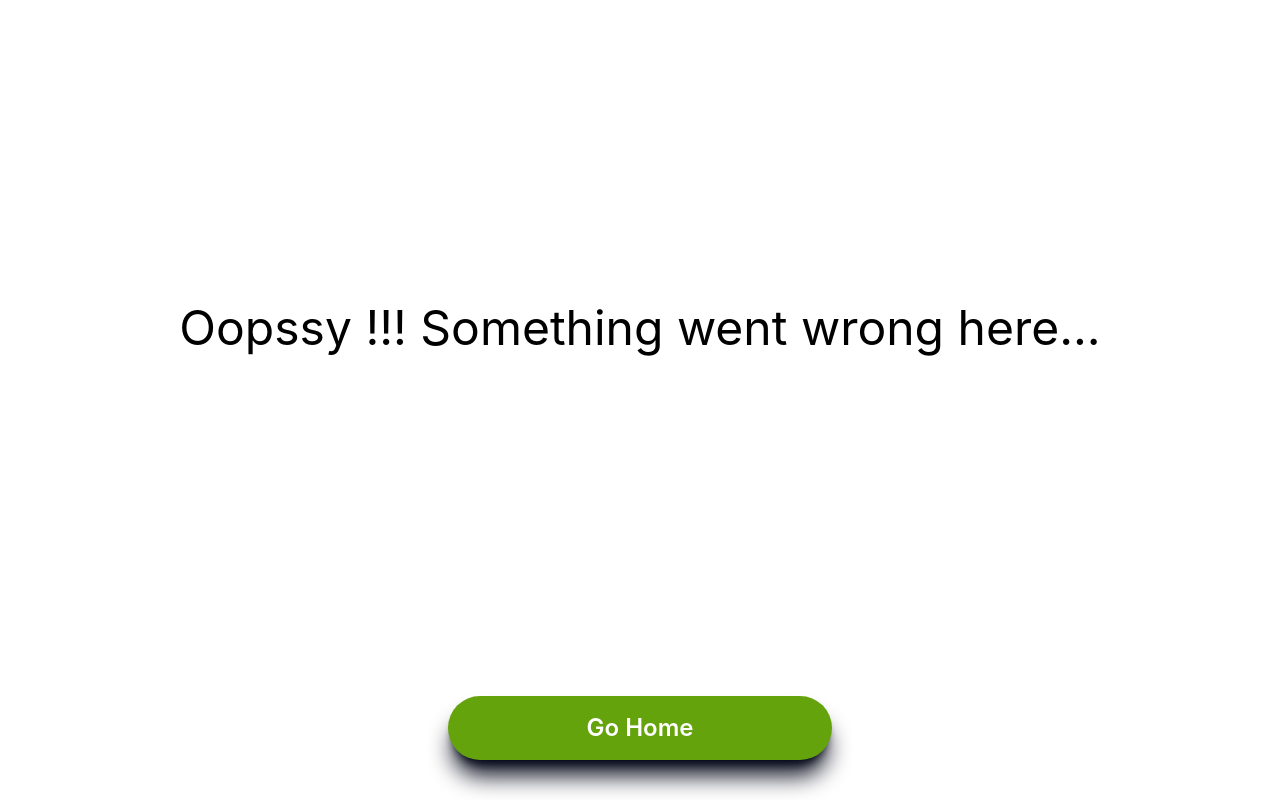
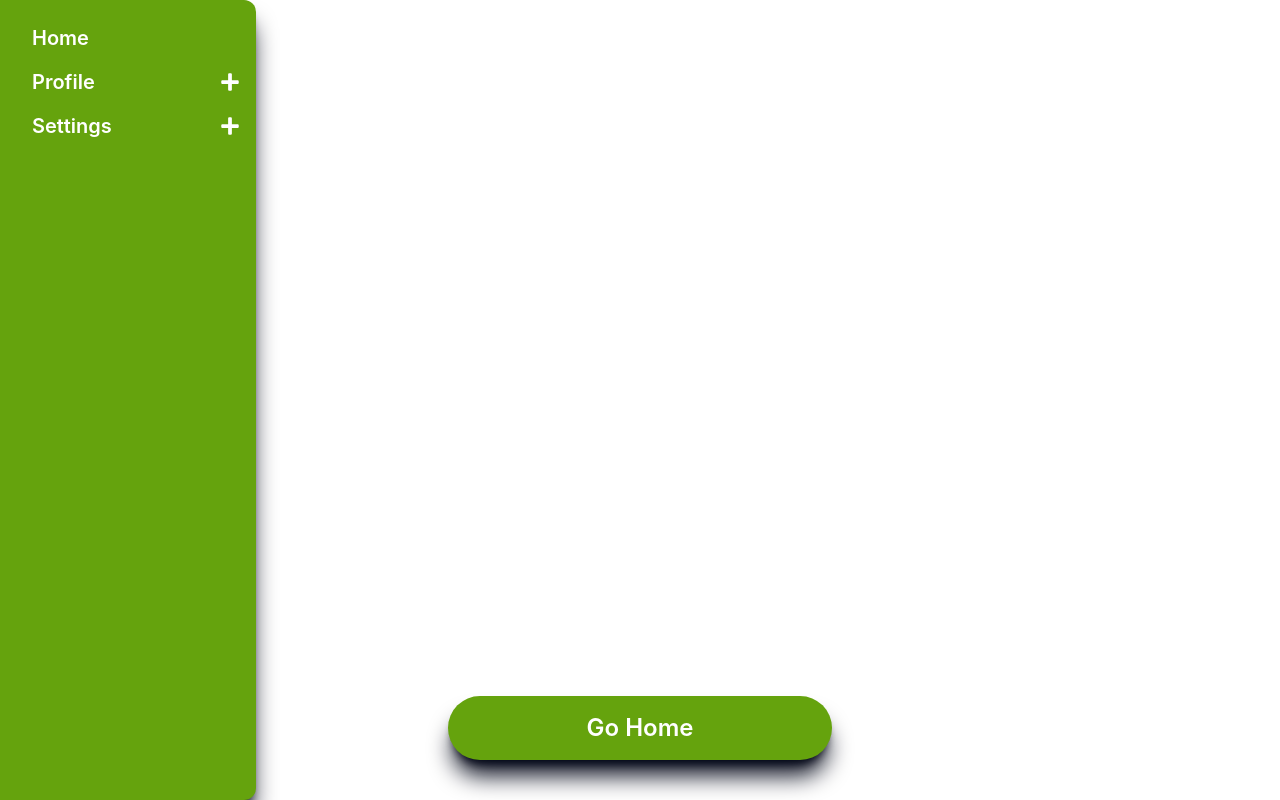
Before and after one commit to rajesh-ranjan-git/ReactReusableComponents, a React (Vite) app: page /navigationMenu in a window 1280 px wide. Built offline with nearby package versions, Linux system fonts and the light colour scheme.

Commit message:
Navigation list

```diff
--- a/src/Components/Home.jsx
+++ b/src/Components/Home.jsx
@@ -45,6 +45,10 @@ const Home = () => {
 
   const handleInfiniteScrolling = () => {
     navigate("/infiniteScrolling");
+  };
+
+  const handleNavigationMenu = () => {
+    navigate("/navigationMenu");
   };
 
   return (
@@ -115,6 +119,12 @@ const Home = () => {
       >
         Infinite Scrolling
       </button>
+      <button
+        className="bg-lime-600 shadow-slate-950 shadow-xl p-4 rounded-full w-96 font-semibold text-2xl text-white"
+        onClick={handleNavigationMenu}
+      >
+        Navigation Menu
+      </button>
     </div>
   );
 };
--- /dev/null
+++ b/src/Components/NavigationMenu/NavigationItem.jsx
@@ -0,0 +1,30 @@
+import React, { useState } from "react";
+import NavigationList from "./NavigationList";
+import { FaPlus, FaMinus } from "react-icons/fa";
+
+const NavigationItem = ({ menuItem }) => {
+  const [showChild, setShowChild] = useState(false);
+
+  const handleShowChild = () => {
+    setShowChild(!showChild);
+  };
+
+  return (
+    <li className="my-4 pl-4 w-full">
+      <div
+        onClick={handleShowChild}
+        className="flex justify-between items-center gap-2 cursor-pointer"
+      >
+        {menuItem.label}
+        {menuItem &&
+          menuItem.children &&
+          (showChild ? <FaMinus /> : <FaPlus />)}
+      </div>
+      {menuItem && menuItem.children && showChild && (
+        <NavigationList menu={menuItem.children} />
+      )}
+    </li>
+  );
+};
+
+export default NavigationItem;
--- /dev/null
+++ b/src/Components/NavigationMenu/NavigationList.jsx
@@ -0,0 +1,15 @@
+import React from "react";
+import NavigationItem from "./NavigationItem";
+
+const NavigationList = ({ menu }) => {
+  return (
+    <ol className="pl-2 w-full">
+      {menu &&
+        menu.map((menuItem, idx) => (
+          <NavigationItem menuItem={menuItem} key={idx} />
+        ))}
+    </ol>
+  );
+};
+
+export default NavigationList;
--- /dev/null
+++ b/src/Components/NavigationMenu/NavigationMenu.jsx
@@ -0,0 +1,17 @@
+import React from "react";
+import NavigationList from "./NavigationList";
+import GoHome from "../GoHome";
+import menu from "./data/navigationData";
+
+const NavigationMenu = () => {
+  return (
+    <>
+      <div className="flex justify-between bg-lime-600 shadow-slate-950 shadow-xl p-2 pr-4 rounded-r-xl w-64 h-screen font-semibold text-white text-xl">
+        <NavigationList menu={menu} />
+      </div>
+      <GoHome />
+    </>
+  );
+};
+
+export default NavigationMenu;
--- /dev/null
+++ b/src/Components/NavigationMenu/data/navigationData.js
@@ -0,0 +1,45 @@
+const menu = [
+  { label: "Home", to: "/" },
+  {
+    label: "Profile",
+    to: "/profile",
+    children: [
+      {
+        label: "Details",
+        to: "details",
+        children: [
+          {
+            label: "Location",
+            to: "location",
+          },
+        ],
+      },
+    ],
+  },
+  {
+    label: "Settings",
+    to: "/settings",
+    children: [
+      {
+        label: "Account",
+        to: "account",
+      },
+      {
+        label: "Security",
+        to: "security",
+        children: [
+          {
+            label: "Login",
+            to: "login",
+          },
+          {
+            label: "Register",
+            to: "register",
+          },
+        ],
+      },
+    ],
+  },
+];
+
+export default menu;
--- a/src/Components/RandomColorGenerator.jsx
+++ b/src/Components/RandomColorGenerator.jsx
@@ -35,7 +35,6 @@ const RandomColorGenerator = () => {
   };
 
   const generateRGBColorWithOpacity = (color) => {
-    console.log(color);
     setNewColor(
       () =>
         "rgb(" +
--- a/src/main.jsx
+++ b/src/main.jsx
@@ -15,6 +15,7 @@ import RandomColorGenerator from "./Components/RandomColorGenerator.jsx";
 import Error from "./Components/Error.jsx";
 import StarRating from "./Components/StarRating.jsx";
 import InfiniteScrolling from "./Components/InfiniteScrolling.jsx";
+import NavigationMenu from "./Components/NavigationMenu/NavigationMenu.jsx";
 
 const appRouter = createBrowserRouter([
   {
@@ -69,6 +70,10 @@ const appRouter = createBrowserRouter([
         path: "/infiniteScrolling",
         element: <InfiniteScrolling />,
       },
+      {
+        path: "/navigationMenu",
+        element: <NavigationMenu />,
+      },
     ],
     errorElement: <Error />,
   },
```
